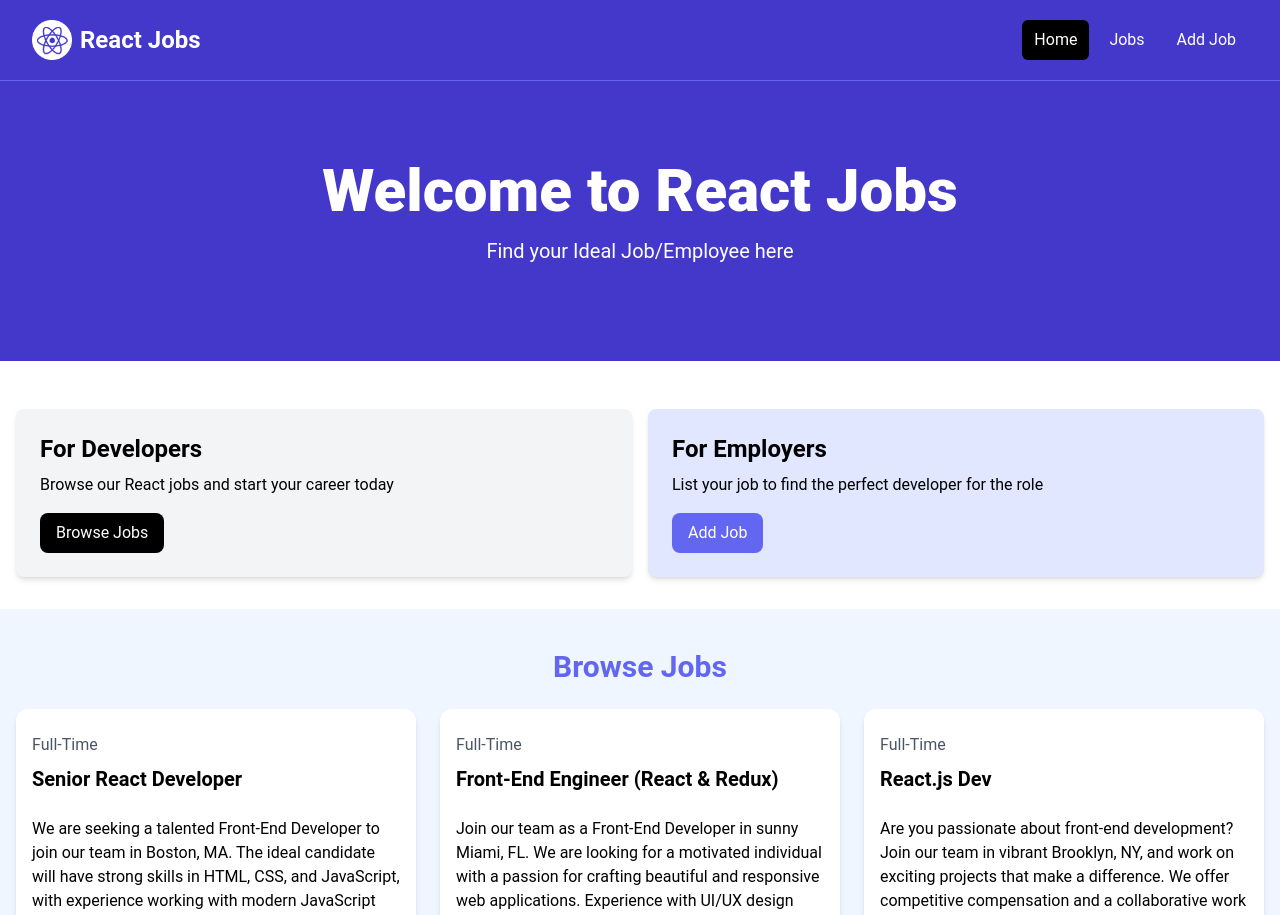
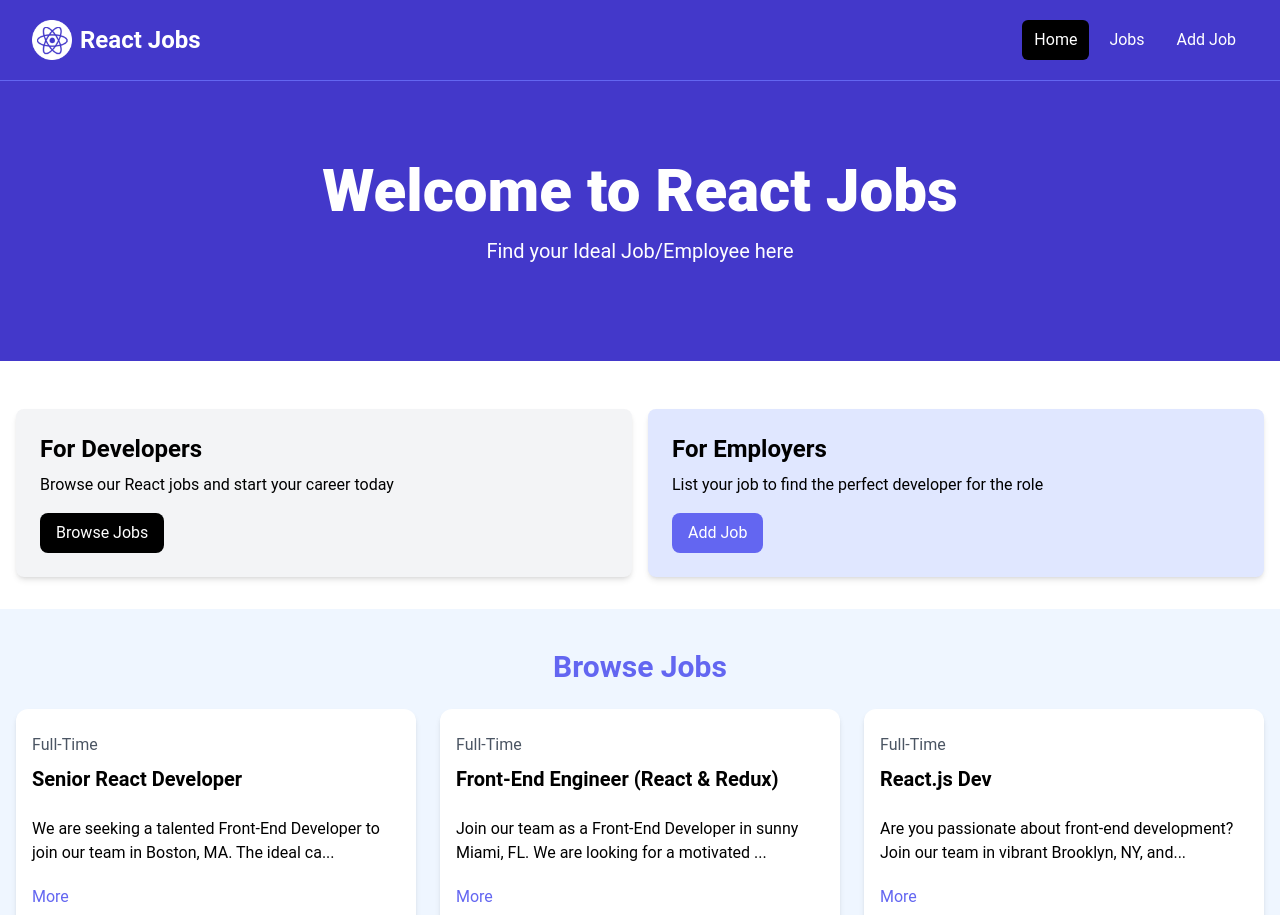
Before and after one commit to chiraN-jeevI3013/Hire_High, a React (Vite) app in the folder HireHighApp/: page / in a window 1280 px wide. Shown: the top 915 px of the page. Built offline with nearby package versions, Linux system fonts and the light colour scheme.

Commit message:
useState + creating an event + updating component state

```diff
--- a/HireHighApp/src/components/SingleJobListing.jsx
+++ b/HireHighApp/src/components/SingleJobListing.jsx
@@ -1,6 +1,14 @@
 import React from 'react'
+import { useState } from 'react'
 
 const SingleJobListing = ({ job }) => {
+    const [showFullDescription, setShowFullDescription] = useState(false);
+    let jd = job.description;
+
+    if (!showFullDescription) {
+        jd = jd.substring(0, 90) + '...';
+    }
+
     return (
         <div className="bg-white rounded-xl shadow-md relative">
             <div className="p-4">
@@ -10,8 +18,14 @@
                 </div>
 
                 <div className="mb-5">
-                    {job.description}
+                    {jd}
                 </div>
+
+                <button
+                    onClick={() => setShowFullDescription((prevState) => !prevState)}
+                    className="text-indigo-500 mb-5 hover:text-indigo-600">
+                        { showFullDescription ? 'Less' : 'More' }
+                </button>
 
                 <h3 className="text-indigo-500 mb-2">{job.salary}</h3>
 
```
